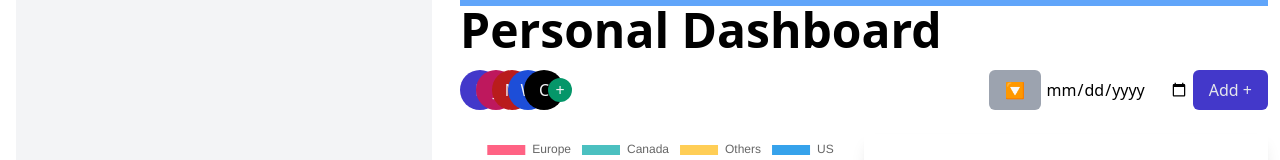
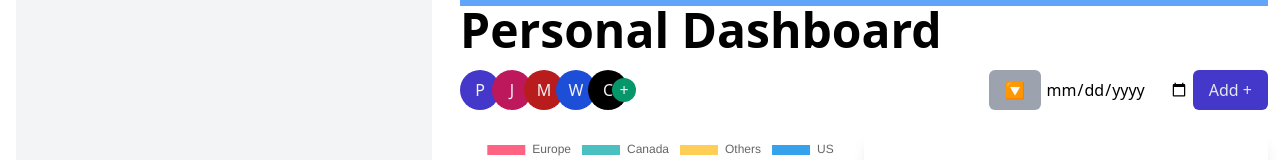
Before and after one commit to parastooveisi/svelte-personal-dashboard, a Svelte app: page / in a window 1280 px wide. Shown: the part 190-350 px from the top of the page. Built offline with nearby package versions, Linux system fonts and the light colour scheme.

Commit message:
Update margin

```diff
--- a/src/components/ActionBar.svelte
+++ b/src/components/ActionBar.svelte
@@ -24,7 +24,7 @@
   <div class="avatars">
     <ul class="grid grid-flow-col auto-cols-min">
       {#each people as person, i}
-        <li class="ml-{i * 4}"><span class="bg-{person.color}">{person.initial}</span></li>
+        <li class="ml-{i * 8}"><span class="bg-{person.color}">{person.initial}</span></li>
       {/each}
       <li class="add-new-person">
         <button class="rounded-full h-6 w-6 flex items-center justify-center bg-green-600 text-gray-100" on:click={handleToggleModal}>+</button>
```
